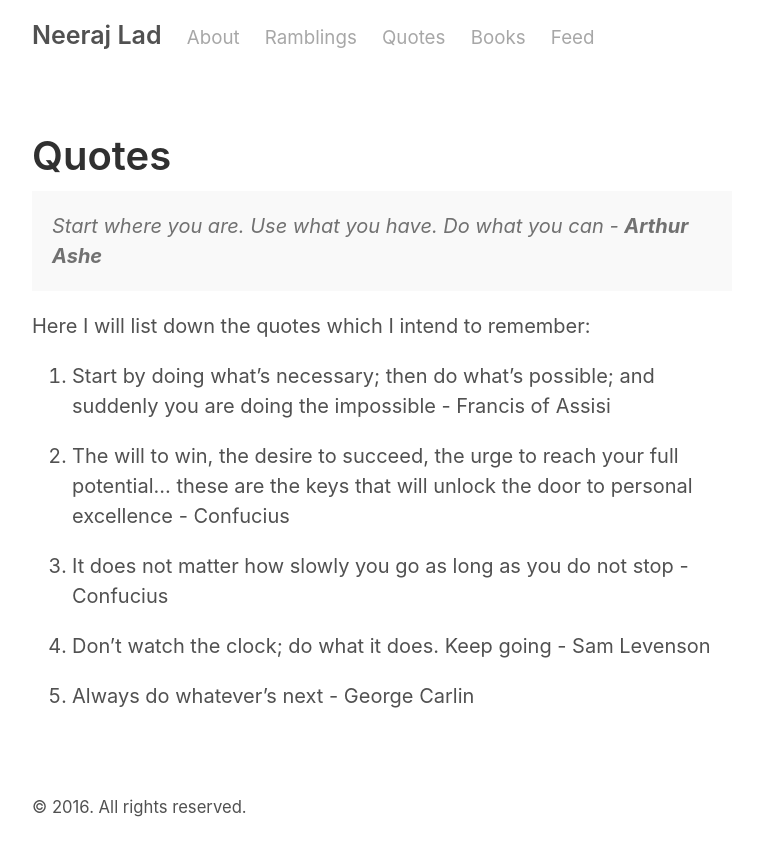
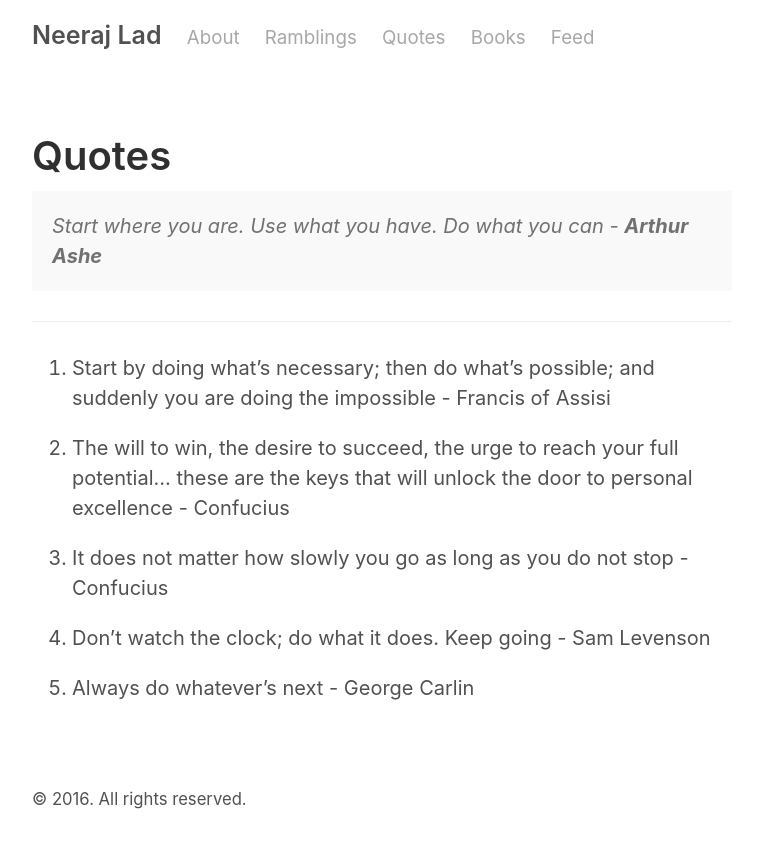
Before and after one commit to neeraj-lad/neeraj-lad.github.io, a Jekyll site: the page built from quotes.md, in a window 1280 px wide. Shown: the top 856 px of the page, without its empty margins (258-1021 px from the left). Built offline with Jekyll 4.4.1, drawn with Linux system fonts in a browser that asks for light colours.

Commit message:
Update quotes.md

```diff
--- a/quotes.md
+++ b/quotes.md
@@ -7,7 +7,7 @@ title: Quotes
 <i>Start where you are. Use what you have. Do what you can - <b>Arthur Ashe</b></i>
 </p>
 
-Here I will list down the quotes which I intend to remember:
+<hr>
 
 1. Start by doing what's necessary; then do what's possible; and suddenly you are doing the impossible - Francis of Assisi
 
```
